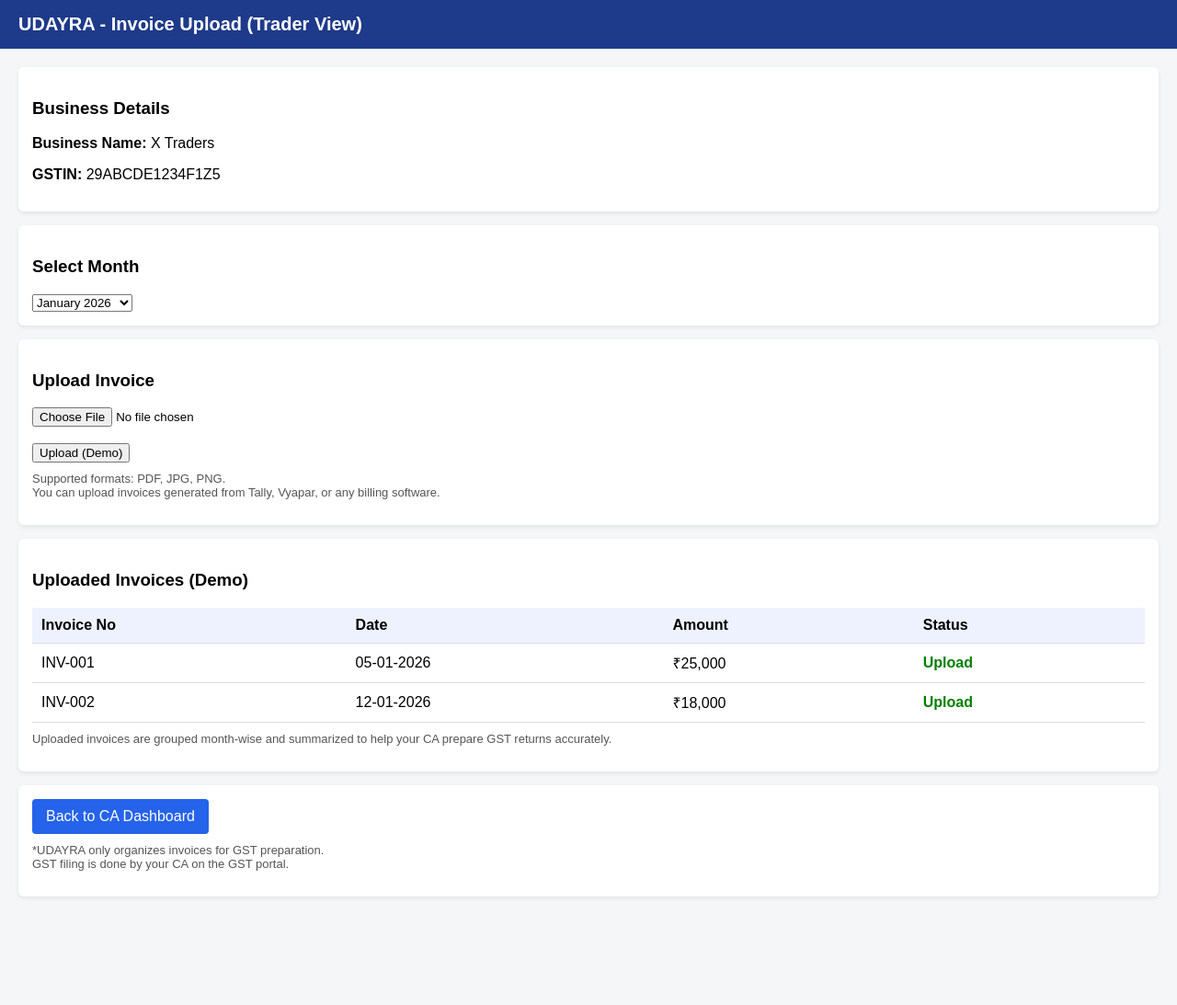
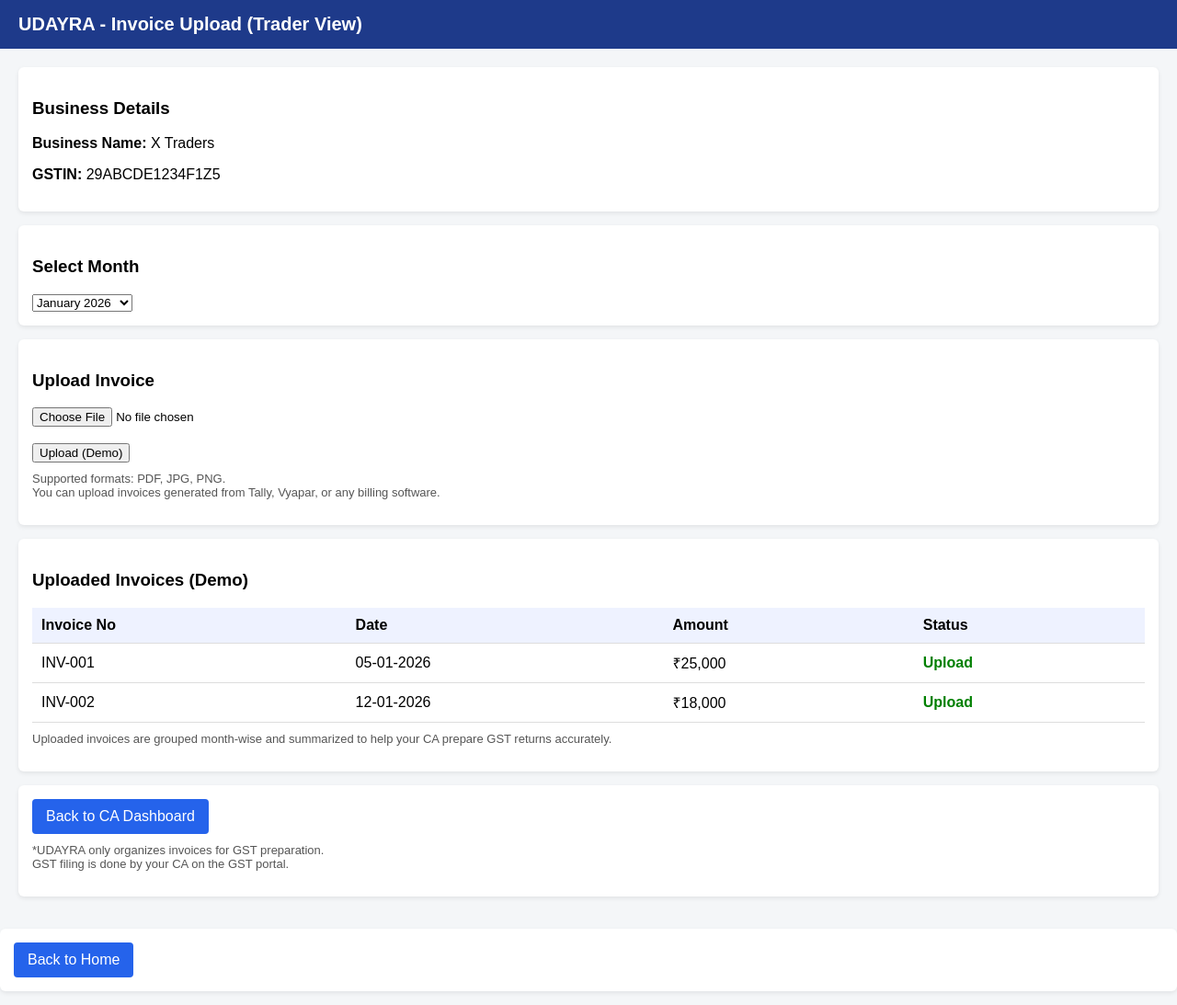
Before and after one commit to udayraservices-admin/udayra-app, a website: page public/trader-upload.html in a window 1280 px wide. Shown: the whole page at 92% size. Before the commit the page ends 1010 px from the top, so only its background shows below. Drawn offline with Linux system fonts and the light colour scheme.

Commit message:
After add the back home button

```diff
--- a/public/trader-upload.html
+++ b/public/trader-upload.html
@@ -74,5 +74,9 @@
 
 </div> <!-- end container -->
 
+<div class="card">
+  <a href="index.html" class="button">Back to Home</a>
+</div>
+
 </body>
 </html>
```
Also changed, not shown: public/ca-dashboard.html (+3 -0 lines), public/gst-summary.html (+3 -1 lines), public/ready-to-file.html (+3 -0 lines).
